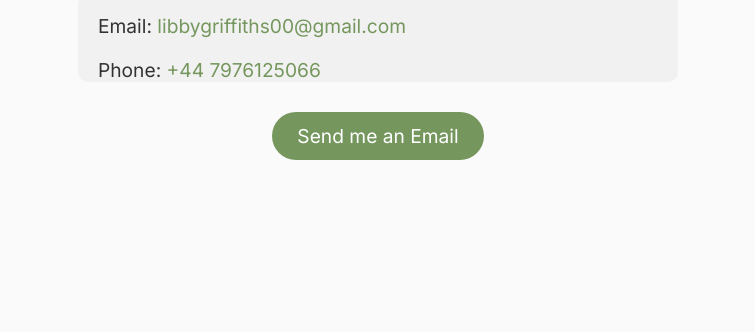
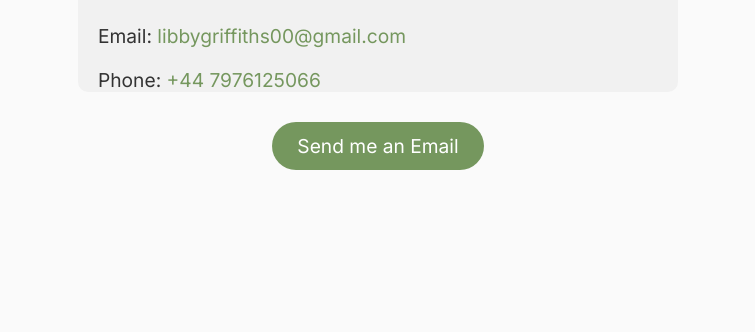
Before and after one commit to Libby358/personal-website, a plain HTML site: page contact.html in a window 1280 px wide. Shown: the part 468-800 px from the top of the page, without its empty margins (262-1017 px from the left). Drawn offline with Linux system fonts and the light colour scheme.

Commit message:
padding fixes

```diff
--- a/assets/styles.css
+++ b/assets/styles.css
@@ -155,6 +155,10 @@ p {
     padding-bottom: 0;
 }
 
+.contact-info p {
+    margin-top: 20px;
+    margin-bottom: 20px;
+}
 
 .contact-link {
     color: #75975e;
```
